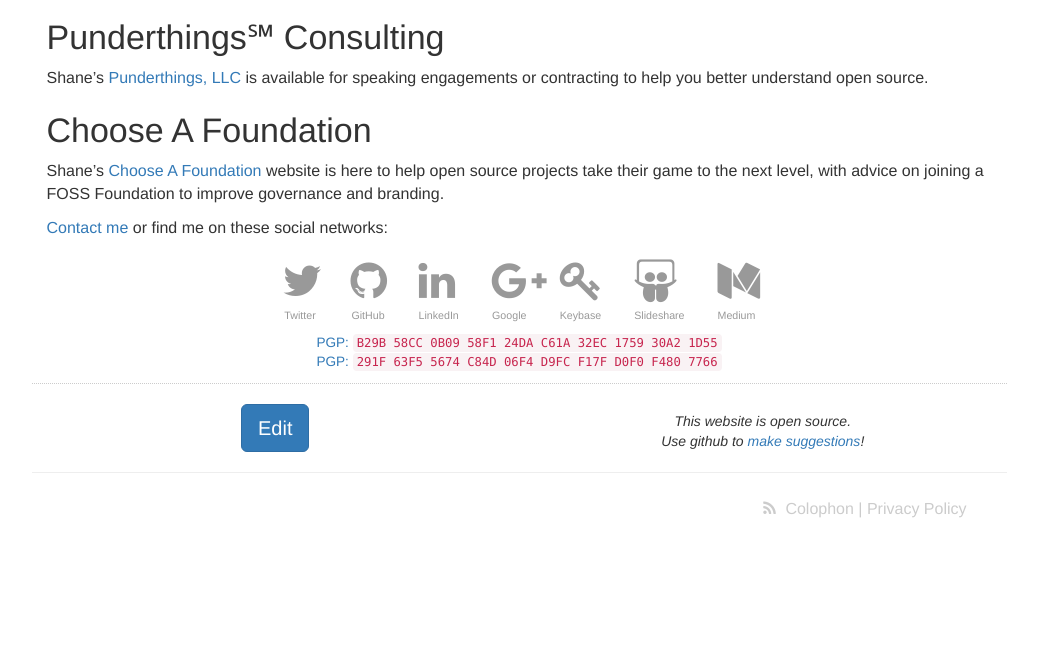
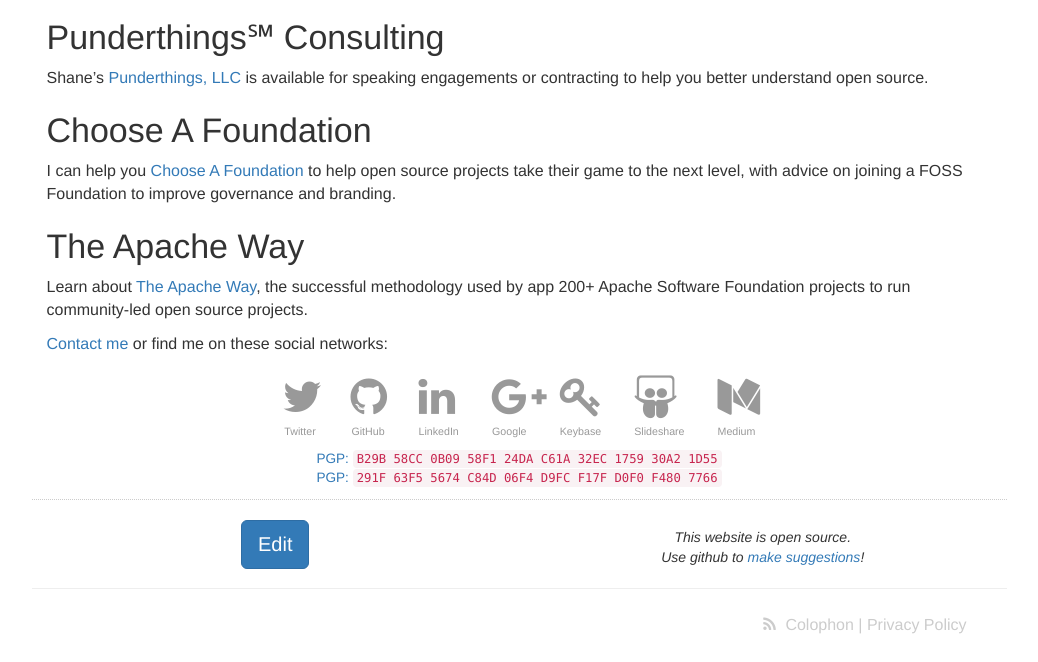
Before and after one commit to ShaneCurcuru/slides, a Jekyll site: the page built from about.md, in a window 1280 px wide, cut to the strip 419-1081 px from the top of the page. Shown: the whole strip, without its empty margins (121-1159 px from the left). Built offline with Jekyll 4.4.1, drawn with Linux system fonts in a browser that asks for light colours; before the commit the page ends 965 px from its top, so only the background shows below that.

```diff
--- a/about.md
+++ b/about.md
@@ -24,7 +24,11 @@ Shane's [Punderthings, LLC](http://punderthings.com/) is available for speaking
 
 <h2>Choose A Foundation</h2>
 
-Shane's [Choose A Foundation](http://chooseafoundation.com/) website is here to help open source projects take their game to the next level, with advice on joining a FOSS Foundation to improve governance and branding.
+I can help you [Choose A Foundation](http://chooseafoundation.com/) to help open source projects take their game to the next level, with advice on joining a FOSS Foundation to improve governance and branding.
+
+<h2>The Apache Way</h2>
+
+Learn about [The Apache Way](http://theapacheway.com/), the successful methodology used by app 200+ Apache Software Foundation projects to run community-led open source projects.
 
 [Contact me](/contact) or find me on these social networks:
 
```
Also changed, not shown: _posts/2014-04-08-Policing-Apache-Brands.md (added, +20 -0 lines), _posts/2014-04-08-Supporting-Apache-Brands.md (added, +18 -0 lines), _posts/2016-10-26-Practical-Trademark-Law.md (added, +19 -0 lines), contact.md (+1 -1 lines).
